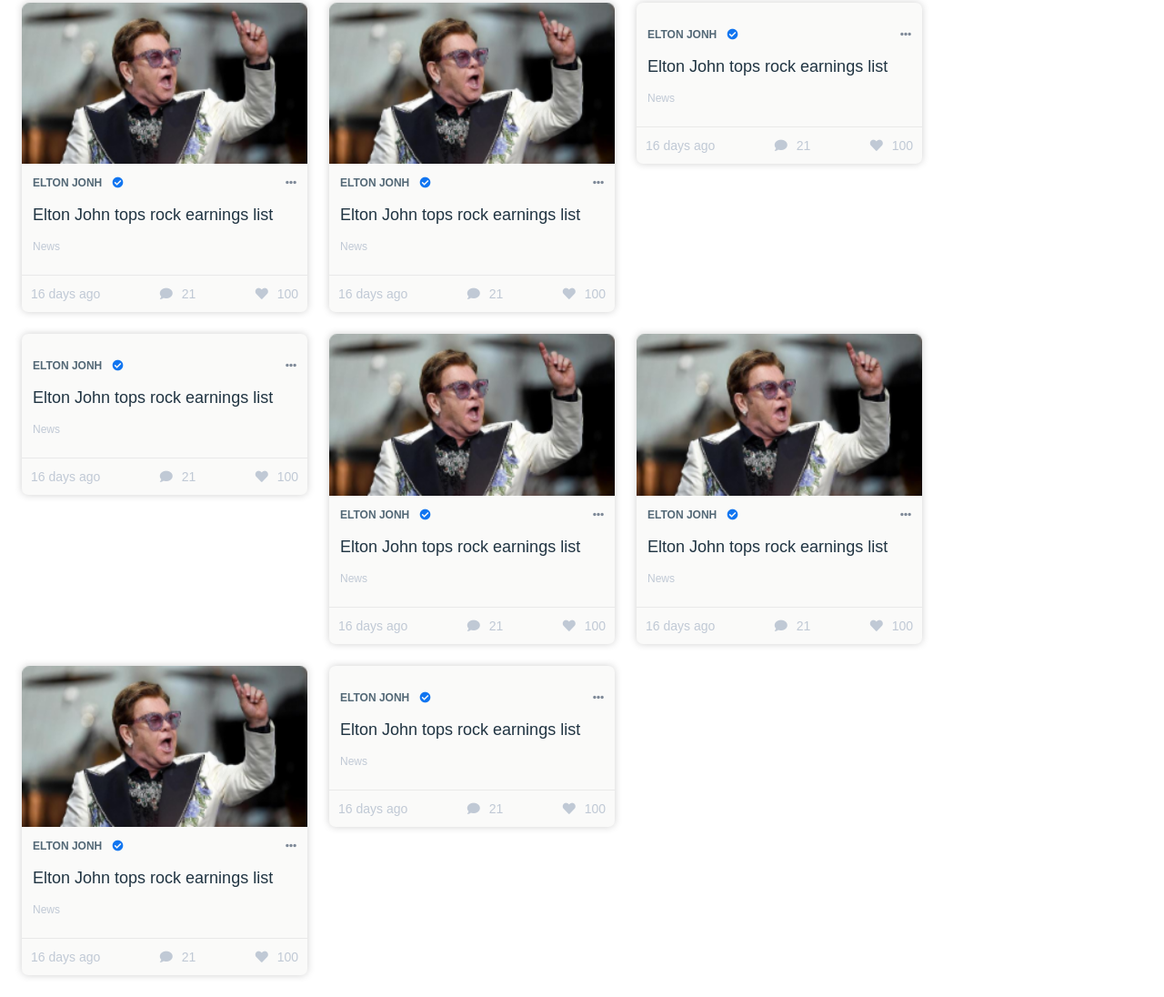
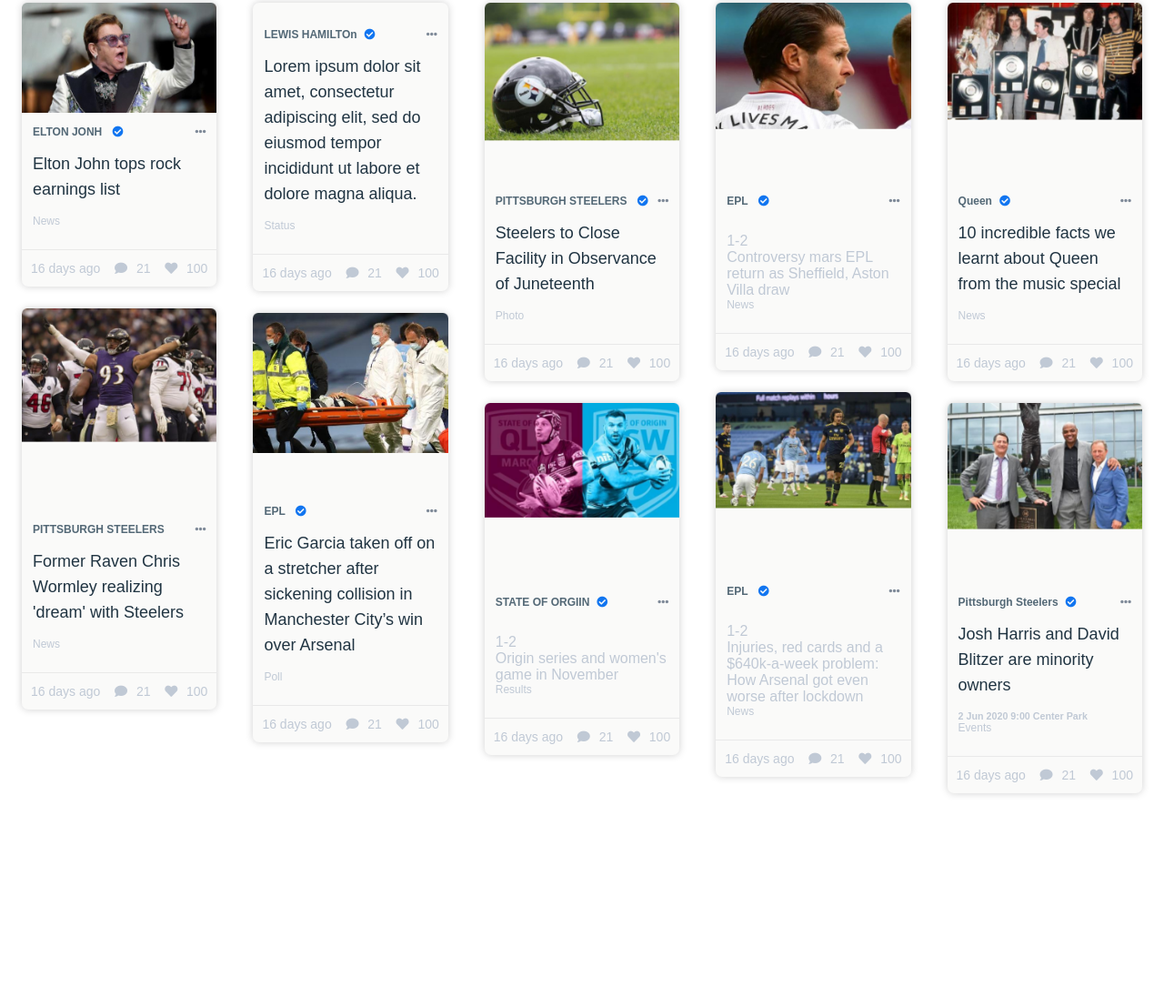
Before and after one commit to thuysddoox/clique, a plain HTML site: page home.html in a window 1280 px wide. Shown: the part 172-1268 px from the top of the page at 91% size. After the commit the page ends 1068 px from the top, so only its background shows below. Drawn offline with Linux system fonts and the light colour scheme.

Commit message:
update list posts of home page

```diff
--- a/app/css/home.css
+++ b/app/css/home.css
@@ -132,12 +132,8 @@
 }
 
 .posts__list {
-    display: -ms-flexbox;
-    /* IE10 */
-    display: flex;
-    -ms-flex-wrap: wrap;
-    /* IE10 */
-    flex-wrap: wrap;
+    column-count: 5;
+    column-gap: 1em;
 }
 
 
@@ -149,11 +145,7 @@
     border-radius: 7px;
     box-shadow: 0px 0px 8px#d1d1d1;
     margin: 12px;
-    height: fit-content;
-    -ms-flex: 25%;
-    /* IE10 */
-    flex: 25%;
-    max-width: 25%;
+    display: inline-block;
 }
 
 .post__item-img img {
@@ -188,6 +180,8 @@
     font-size: 18px;
     line-height: 28px;
 }
+
+.post__item-description--infor {}
 
 .post__item-channel--tick {
     color: rgb(17, 117, 240);
--- a/home.html
+++ b/home.html
@@ -86,15 +86,15 @@
                 </div>
                 <div class="post__item">
                     <div class="post__item-img">
-                        <img src="./app/images/post1.png" alt="">
+                        <img src="./app/images/post2.png" alt="">
                     </div>
                     <div class="post__content">
                         <div class="post__body">
                             <div class="post__item-channel">
-                                ELTON JONH <span class="post__item-channel--tick"><i class="fas fa-check-circle"></i></span>
+                                PITTSBURGH STEELERS <span class="post__item-channel--tick"></span>
                                 <span class="post__readmore"><i class="fas fa-ellipsis-h"></i></span>
                             </div>
-                            <p class="post__item-description">Elton John tops rock earnings list</p>
+                            <p class="post__item-description">Former Raven Chris Wormley realizing 'dream' with Steelers</p>
                             <div class="post__item-type">News</div>
                         </div>
                         <div class="post__item-bottom">
@@ -117,10 +117,116 @@
                     <div class="post__content">
                         <div class="post__body">
                             <div class="post__item-channel">
-                                ELTON JONH <span class="post__item-channel--tick"><i class="fas fa-check-circle"></i></span>
+                                LEWIS HAMILTOn<span class="post__item-channel--tick"><i class="fas fa-check-circle"></i></span>
                                 <span class="post__readmore"><i class="fas fa-ellipsis-h"></i></span>
                             </div>
-                            <p class="post__item-description">Elton John tops rock earnings list</p>
+                            <p class="post__item-description">Lorem ipsum dolor sit amet, consectetur adipiscing elit, sed do eiusmod tempor incididunt ut labore et dolore magna aliqua.</p>
+                            <div class="post__item-type">Status</div>
+                        </div>
+                        <div class="post__item-bottom">
+                            <div class="post__item-bottom--day post__bottom-item">16 days ago</div>
+                            <div class="post__item-bottom--comment post__bottom-item">
+                                <span class="post__bottom-item--icon"><i class="fas fa-comment"></i></span>
+                                <span class="post__botton-item--number">21</span>
+                            </div>
+                            <div class="post__item-bottom--heart post__bottom-item">
+                                <span class="post__bottom-item--icon"><i class="fas fa-heart"></i></span>
+                                <span class="post__botton-item--number">100</span>
+                            </div>
+                        </div>
+                    </div>
+                </div>
+                <div class="post__item">
+                    <div class="post__item-img">
+                        <img src="./app/images/post4.png" alt="">
+                    </div>
+                    <div class="post__content">
+                        <div class="post__body">
+                            <div class="post__item-channel">
+                                EPL <span class="post__item-channel--tick"><i class="fas fa-check-circle"></i></span>
+                                <span class="post__readmore"><i class="fas fa-ellipsis-h"></i></span>
+                            </div>
+                            <p class="post__item-description">Eric Garcia taken off on a stretcher after sickening collision in Manchester City’s win over Arsenal</p>
+                            <div class="post__item-type">Poll</div>
+                        </div>
+                        <div class="post__item-bottom">
+                            <div class="post__item-bottom--day post__bottom-item">16 days ago</div>
+                            <div class="post__item-bottom--comment post__bottom-item">
+                                <span class="post__bottom-item--icon"><i class="fas fa-comment"></i></span>
+                                <span class="post__botton-item--number">21</span>
+                            </div>
+                            <div class="post__item-bottom--heart post__bottom-item">
+                                <span class="post__bottom-item--icon"><i class="fas fa-heart"></i></span>
+                                <span class="post__botton-item--number">100</span>
+                            </div>
+                        </div>
+                    </div>
+                </div>
+                <div class="post__item">
+                    <div class="post__item-img">
+                        <img src="./app/images/post5.png" alt="">
+                    </div>
+                    <div class="post__content">
+                        <div class="post__body">
+                            <div class="post__item-channel">
+                                PITTSBURGH STEELERS <span class="post__item-channel--tick"><i class="fas fa-check-circle"></i></span>
+                                <span class="post__readmore"><i class="fas fa-ellipsis-h"></i></span>
+                            </div>
+                            <p class="post__item-description">Steelers to Close Facility in Observance of Juneteenth</p>
+                            <div class="post__item-type">Photo</div>
+                        </div>
+                        <div class="post__item-bottom">
+                            <div class="post__item-bottom--day post__bottom-item">16 days ago</div>
+                            <div class="post__item-bottom--comment post__bottom-item">
+                                <span class="post__bottom-item--icon"><i class="fas fa-comment"></i></span>
+                                <span class="post__botton-item--number">21</span>
+                            </div>
+                            <div class="post__item-bottom--heart post__bottom-item">
+                                <span class="post__bottom-item--icon"><i class="fas fa-heart"></i></span>
+                                <span class="post__botton-item--number">100</span>
+                            </div>
+                        </div>
+                    </div>
+                </div>
+                <div class="post__item">
+                    <div class="post__item-img">
+                        <img src="./app/images/post6.png" alt="">
+                    </div>
+                    <div class="post__content">
+                        <div class="post__body">
+                            <div class="post__item-channel">
+                                STATE OF ORGIIN<span class="post__item-channel--tick"><i class="fas fa-check-circle"></i></span>
+                                <span class="post__readmore"><i class="fas fa-ellipsis-h"></i></span>
+                            </div>
+                            <p class="post__item-description">
+                                <p>1-2</p> Origin series and women's game in November</p>
+                            <div class="post__item-type">Results</div>
+                        </div>
+                        <div class="post__item-bottom">
+                            <div class="post__item-bottom--day post__bottom-item">16 days ago</div>
+                            <div class="post__item-bottom--comment post__bottom-item">
+                                <span class="post__bottom-item--icon"><i class="fas fa-comment"></i></span>
+                                <span class="post__botton-item--number">21</span>
+                            </div>
+                            <div class="post__item-bottom--heart post__bottom-item">
+                                <span class="post__bottom-item--icon"><i class="fas fa-heart"></i></span>
+                                <span class="post__botton-item--number">100</span>
+                            </div>
+                        </div>
+                    </div>
+                </div>
+                <div class="post__item">
+                    <div class="post__item-img">
+                        <img src="./app/images/post7.png" alt="">
+                    </div>
+                    <div class="post__content">
+                        <div class="post__body">
+                            <div class="post__item-channel">
+                                EPL <span class="post__item-channel--tick"><i class="fas fa-check-circle"></i></span>
+                                <span class="post__readmore"><i class="fas fa-ellipsis-h"></i></span>
+                            </div>
+                            <p class="post__item-description">
+                                <p>1-2</p>Controversy mars EPL return as Sheffield, Aston Villa draw</p>
                             <div class="post__item-type">News</div>
                         </div>
                         <div class="post__item-bottom">
@@ -138,15 +244,16 @@
                 </div>
                 <div class="post__item">
                     <div class="post__item-img">
-                        <img src="" alt="">
+                        <img src="./app/images/post8.png" alt="">
                     </div>
                     <div class="post__content">
                         <div class="post__body">
                             <div class="post__item-channel">
-                                ELTON JONH <span class="post__item-channel--tick"><i class="fas fa-check-circle"></i></span>
+                                EPL <span class="post__item-channel--tick"><i class="fas fa-check-circle"></i></span>
                                 <span class="post__readmore"><i class="fas fa-ellipsis-h"></i></span>
                             </div>
-                            <p class="post__item-description">Elton John tops rock earnings list</p>
+                            <p class="post__item-description">
+                                <p>1-2</p>Injuries, red cards and a $640k-a-week problem: How Arsenal got even worse after lockdown</p>
                             <div class="post__item-type">News</div>
                         </div>
                         <div class="post__item-bottom">
@@ -164,15 +271,16 @@
                 </div>
                 <div class="post__item">
                     <div class="post__item-img">
-                        <img src="./app/images/post1.png" alt="">
+                        <img src="./app/images/post9.png" alt="">
                     </div>
                     <div class="post__content">
                         <div class="post__body">
                             <div class="post__item-channel">
-                                ELTON JONH <span class="post__item-channel--tick"><i class="fas fa-check-circle"></i></span>
+                                Queen<span class="post__item-channel--tick"><i class="fas fa-check-circle"></i></span>
                                 <span class="post__readmore"><i class="fas fa-ellipsis-h"></i></span>
                             </div>
-                            <p class="post__item-description">Elton John tops rock earnings list</p>
+                            <p class="post__item-description">
+                                10 incredible facts we learnt about Queen from the music special</p>
                             <div class="post__item-type">News</div>
                         </div>
                         <div class="post__item-bottom">
@@ -190,68 +298,19 @@
                 </div>
                 <div class="post__item">
                     <div class="post__item-img">
-                        <img src="./app/images/post1.png" alt="">
+                        <img src="./app/images/post10.png" alt="">
                     </div>
                     <div class="post__content">
                         <div class="post__body">
                             <div class="post__item-channel">
-                                ELTON JONH <span class="post__item-channel--tick"><i class="fas fa-check-circle"></i></span>
+                                Pittsburgh Steelers<span class="post__item-channel--tick"><i class="fas fa-check-circle"></i></span>
                                 <span class="post__readmore"><i class="fas fa-ellipsis-h"></i></span>
                             </div>
-                            <p class="post__item-description">Elton John tops rock earnings list</p>
-                            <div class="post__item-type">News</div>
-                        </div>
-                        <div class="post__item-bottom">
-                            <div class="post__item-bottom--day post__bottom-item">16 days ago</div>
-                            <div class="post__item-bottom--comment post__bottom-item">
-                                <span class="post__bottom-item--icon"><i class="fas fa-comment"></i></span>
-                                <span class="post__botton-item--number">21</span>
-                            </div>
-                            <div class="post__item-bottom--heart post__bottom-item">
-                                <span class="post__bottom-item--icon"><i class="fas fa-heart"></i></span>
-                                <span class="post__botton-item--number">100</span>
-                            </div>
-                        </div>
-                    </div>
-                </div>
-                <div class="post__item">
-                    <div class="post__item-img">
-                        <img src="./app/images/post1.png" alt="">
-                    </div>
-                    <div class="post__content">
-                        <div class="post__body">
-                            <div class="post__item-channel">
-                                ELTON JONH <span class="post__item-channel--tick"><i class="fas fa-check-circle"></i></span>
-                                <span class="post__readmore"><i class="fas fa-ellipsis-h"></i></span>
-                            </div>
-                            <p class="post__item-description">Elton John tops rock earnings list</p>
-                            <div class="post__item-type">News</div>
-                        </div>
-                        <div class="post__item-bottom">
-                            <div class="post__item-bottom--day post__bottom-item">16 days ago</div>
-                            <div class="post__item-bottom--comment post__bottom-item">
-                                <span class="post__bottom-item--icon"><i class="fas fa-comment"></i></span>
-                                <span class="post__botton-item--number">21</span>
-                            </div>
-                            <div class="post__item-bottom--heart post__bottom-item">
-                                <span class="post__bottom-item--icon"><i class="fas fa-heart"></i></span>
-                                <span class="post__botton-item--number">100</span>
-                            </div>
-                        </div>
-                    </div>
-                </div>
-                <div class="post__item">
-                    <div class="post__item-img">
-                        <img src="" alt="">
-                    </div>
-                    <div class="post__content">
-                        <div class="post__body">
-                            <div class="post__item-channel">
-                                ELTON JONH <span class="post__item-channel--tick"><i class="fas fa-check-circle"></i></span>
-                                <span class="post__readmore"><i class="fas fa-ellipsis-h"></i></span>
-                            </div>
-                            <p class="post__item-description">Elton John tops rock earnings list</p>
-                            <div class="post__item-type">News</div>
+                            <p class="post__item-description">
+                                Josh Harris and David Blitzer are minority owners
+                                <h6 class="post__item-description--infor">2 Jun 2020 9:00 Center Park</h6>
+                            </p>
+                            <div class="post__item-type">Events</div>
                         </div>
                         <div class="post__item-bottom">
                             <div class="post__item-bottom--day post__bottom-item">16 days ago</div>
```
